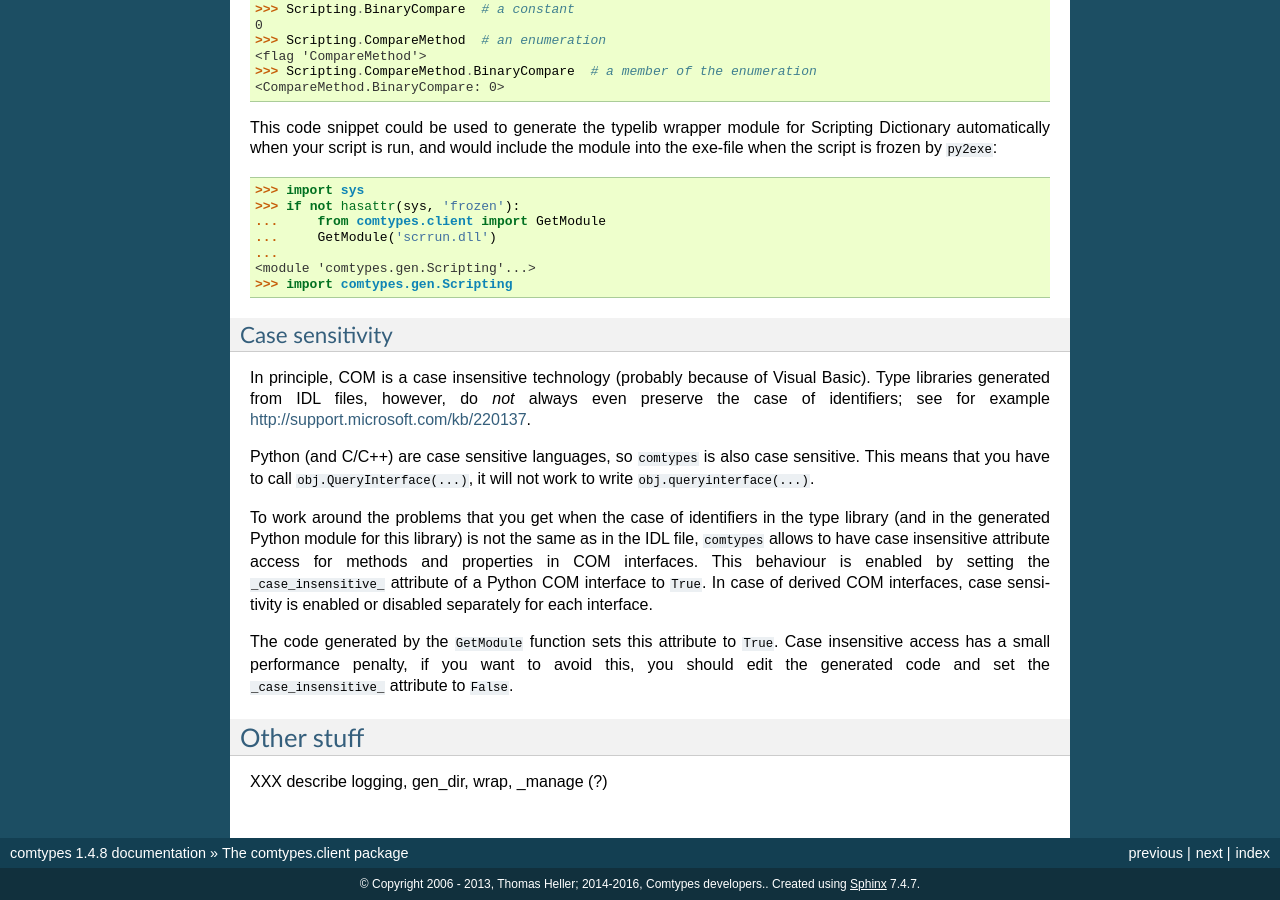
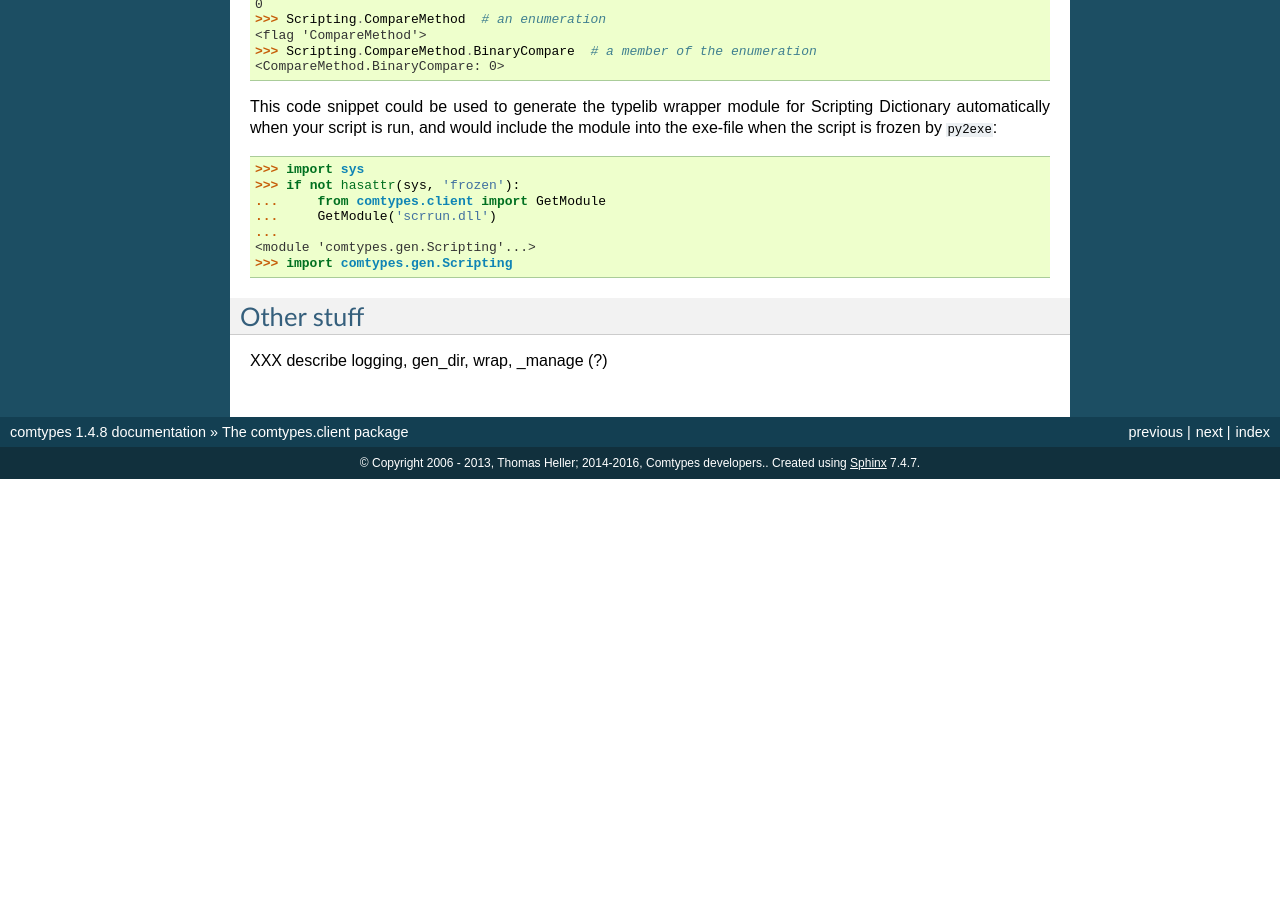
Before and after one commit to enthought/comtypes, a Sphinx documentation site: the page built from docs/source/client.rst, in a window 1280 px wide and 900 px high, scrolled down 9145 px. Built offline with Sphinx 7.4.7, drawn with Linux system fonts in a browser that asks for light colours; after the commit the page ends 9624 px from its top, so only the background shows below that; some of the changed text lies outside the part shown.

Commit message:
Remove the "Case sensitivity" section from `client.rst`, since it exists in `com_interfaces.rst`.

```diff
--- a/docs/source/client.rst
+++ b/docs/source/client.rst
@@ -649,34 +649,6 @@ by ``py2exe``:
     >>> import comtypes.gen.Scripting
 
 
-Case sensitivity
-++++++++++++++++
-
-In principle, COM is a case insensitive technology (probably because
-of Visual Basic).  Type libraries generated from IDL files, however,
-do *not* always even preserve the case of identifiers; see for example
-http://support.microsoft.com/kb/220137.
-
-Python (and C/C++) are case sensitive languages, so |comtypes| is also
-case sensitive.  This means that you have to call
-``obj.QueryInterface(...)``, it will not work to write
-``obj.queryinterface(...)``.
-
-To work around the problems that you get when the case of identifiers
-in the type library (and in the generated Python module for this
-library) is not the same as in the IDL file, |comtypes| allows to have
-case insensitive attribute access for methods and properties in COM
-interfaces.  This behaviour is enabled by setting the
-``_case_insensitive_`` attribute of a Python COM interface to
-``True``.  In case of derived COM interfaces, case sensitivity is
-enabled or disabled separately for each interface.
-
-The code generated by the ``GetModule`` function sets this attribute
-to ``True``.  Case insensitive access has a small performance penalty,
-if you want to avoid this, you should edit the generated code and set
-the ``_case_insensitive_`` attribute to ``False``.
-
-
 Other stuff
 ***********
 
```
